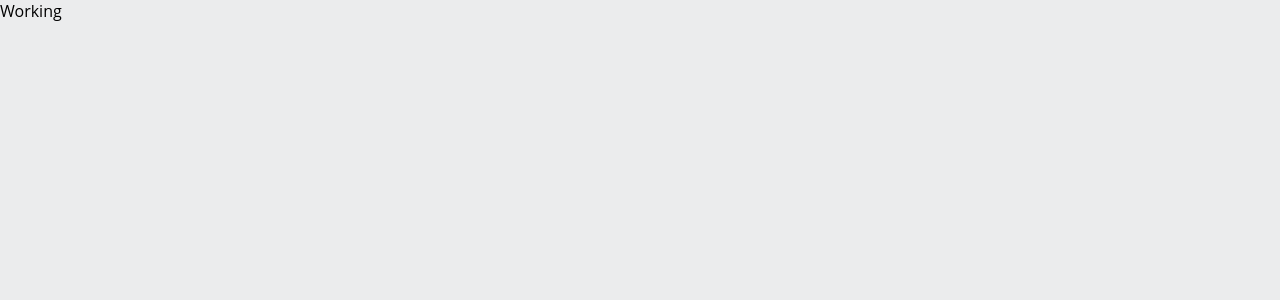
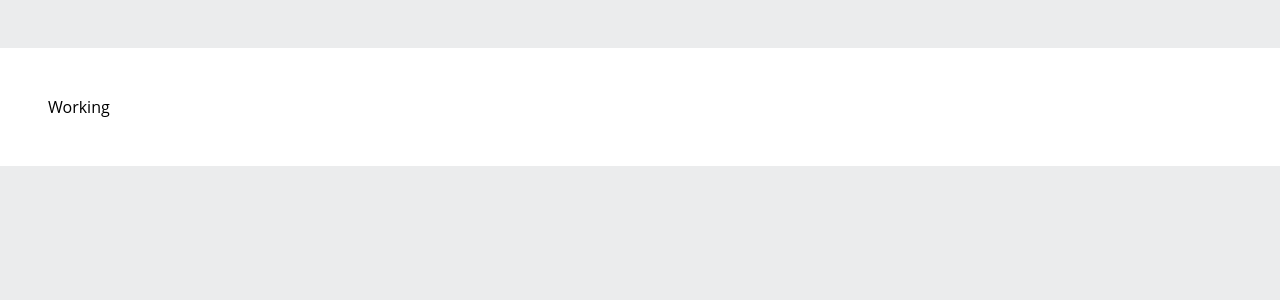
Before and after one commit to triihim/bike-app, a React (Create React App) app in the folder frontend/: page / in a window 1280 px wide. Shown: the top 300 px of the page. Built offline with nearby package versions, Linux system fonts and the light colour scheme.

Commit message:
added AppLayout component for simple layout

```diff
--- a/frontend/src/App.tsx
+++ b/frontend/src/App.tsx
@@ -1,5 +1,11 @@
+import { AppLayout } from './components/common/AppLayout';
+
 function App() {
-  return <div>Working</div>;
+  return (
+    <AppLayout>
+      <div>Working</div>
+    </AppLayout>
+  );
 }
 
 export default App;
--- /dev/null
+++ b/frontend/src/components/common/AppLayout.tsx
@@ -0,0 +1,16 @@
+import styled from 'styled-components';
+
+interface AppLayoutProps {
+  children: React.ReactNode;
+}
+
+export const AppLayout = (props: AppLayoutProps) => {
+  return <StyledAppLayout>{props.children}</StyledAppLayout>;
+};
+
+const StyledAppLayout = styled.div`
+  max-width: 80rem;
+  margin: 3rem auto;
+  padding: 3rem;
+  background: ${(props) => props.theme.colors.surface};
+`;
```
